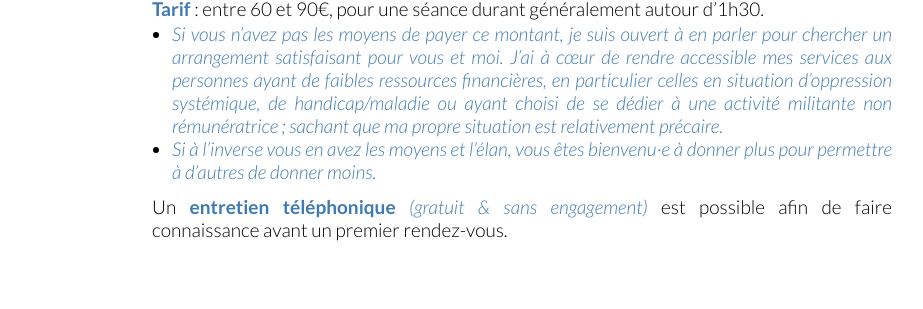
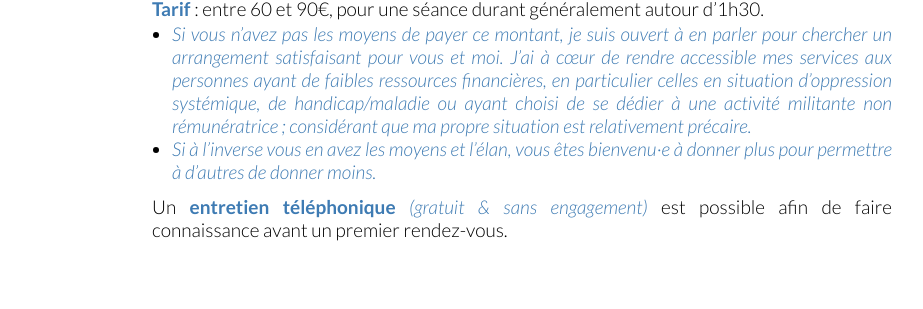
Before and after one commit to leomatteudi/leomatteudi, a Jekyll site: the page built from pages/1-accompagnements.html, in a window 1280 px wide and 900 px high, scrolled down 2149 px. Shown: the part 480-789 px from the top of the window, without its empty margins (178-1101 px from the left). Built offline with Jekyll 4.4.1, drawn with Linux system fonts in a browser that asks for light colours.

Commit message:
Update 1-accompagnements.html

```diff
--- a/pages/1-accompagnements.html
+++ b/pages/1-accompagnements.html
@@ -46,7 +46,7 @@
 	</p>
 	<p><strong>Tarif</strong> : entre 60 et 90€, pour une séance durant généralement autour d’1h30.
 		<ul id="enpratique-tarifs">
-			<li><em>Si vous n’avez pas les moyens de payer ce montant, je suis ouvert à en parler pour chercher un arrangement satisfaisant pour vous et moi. J’ai à cœur de rendre accessible mes services aux personnes ayant de faibles ressources financières, en particulier celles en situation d’oppression systémique, de handicap/maladie ou ayant choisi de se dédier à une activité militante non rémunératrice ; sachant que ma propre situation est relativement précaire.</em></li>
+			<li><em>Si vous n’avez pas les moyens de payer ce montant, je suis ouvert à en parler pour chercher un arrangement satisfaisant pour vous et moi. J’ai à cœur de rendre accessible mes services aux personnes ayant de faibles ressources financières, en particulier celles en situation d’oppression systémique, de handicap/maladie ou ayant choisi de se dédier à une activité militante non rémunératrice ; considérant que ma propre situation est relativement précaire.</em></li>
 			<li><em>Si à l’inverse vous en avez les moyens et l’élan, vous êtes bienvenu·e à donner plus pour permettre à d’autres de donner moins.</em></li>
 		</ul>
 	</p>
```
